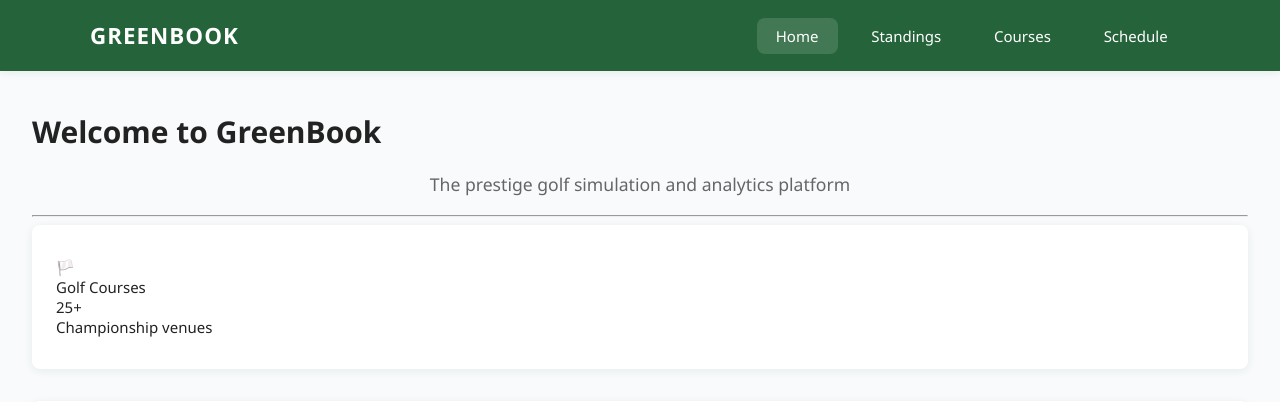
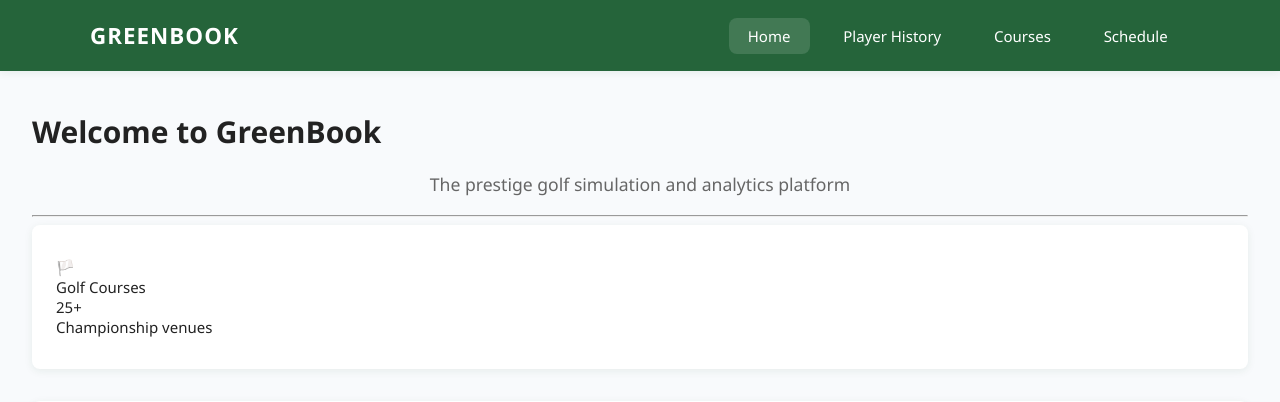
Before and after one commit to zt-robinson/GreenBook, a Flask app: page / in a window 1280 px wide. Shown: the top 402 px of the page. Run offline with Flask 3, Linux system fonts and the light colour scheme; data that the repository does not hold is empty.

Commit message:
Update base template and README for new table features

```diff
--- a/templates/base.html
+++ b/templates/base.html
@@ -5,6 +5,7 @@
     <meta name="viewport" content="width=device-width, initial-scale=1.0">
     <title>{% block title %}GreenBook{% endblock %}</title>
     <link rel="stylesheet" href="{{ url_for('static', filename='style.css') }}">
+    <link rel="stylesheet" href="{{ url_for('static', filename='tablesort-indicator.css') }}">
     <style>
         body {
             background: var(--background);
@@ -85,7 +86,7 @@
             <a href="/" class="logo">GREENBOOK</a>
             <nav class="nav" style="position: relative;">
                 <a href="/" {% if request.path == '/' %}class="active"{% endif %}>Home</a>
-                <a href="/players" {% if request.path == '/players' %}class="active"{% endif %}>Standings</a>
+                <a href="/player-history" {% if request.path == '/player-history' %}class="active"{% endif %}>Player History</a>
                 <a href="/courses" {% if request.path == '/courses' %}class="active"{% endif %}>Courses</a>
                 <a href="/schedule" {% if request.path == '/schedule' %}class="active"{% endif %}>Schedule</a>
             </nav>
```
Also changed, not shown: README.md.
